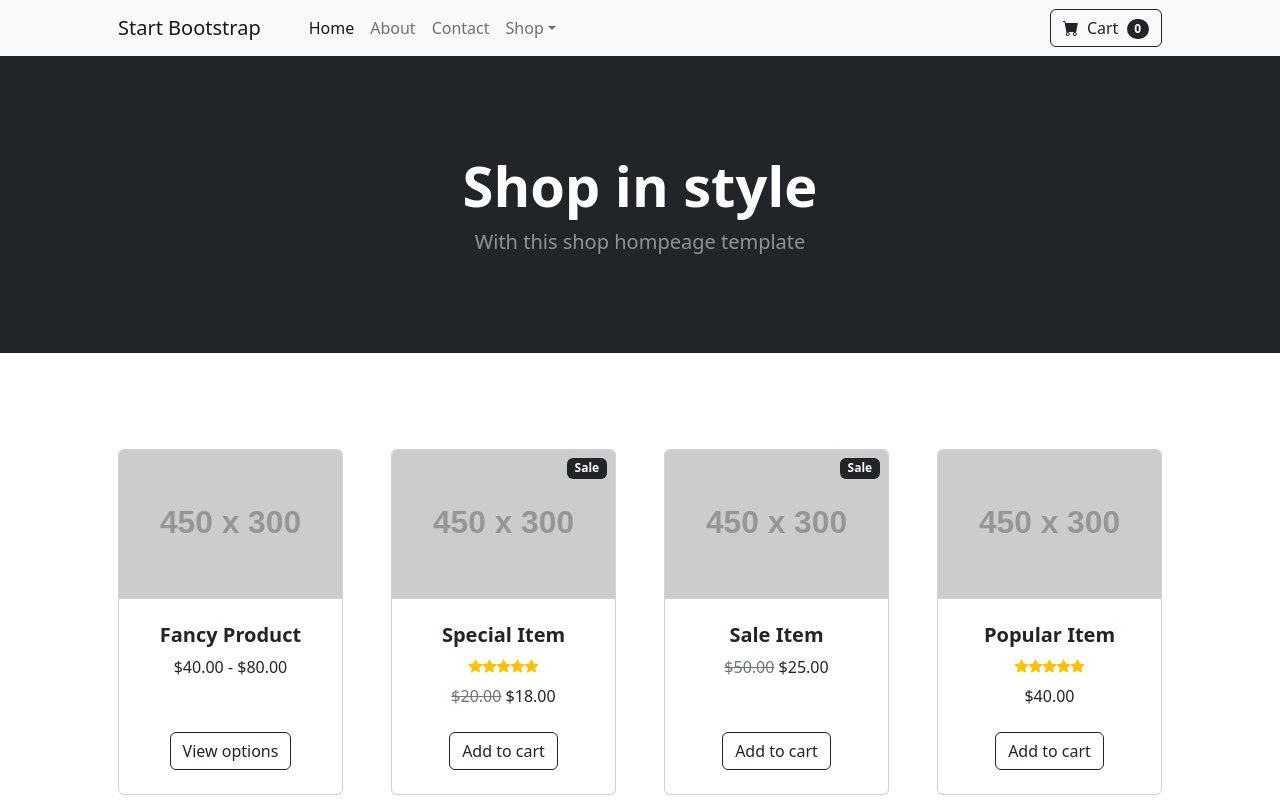
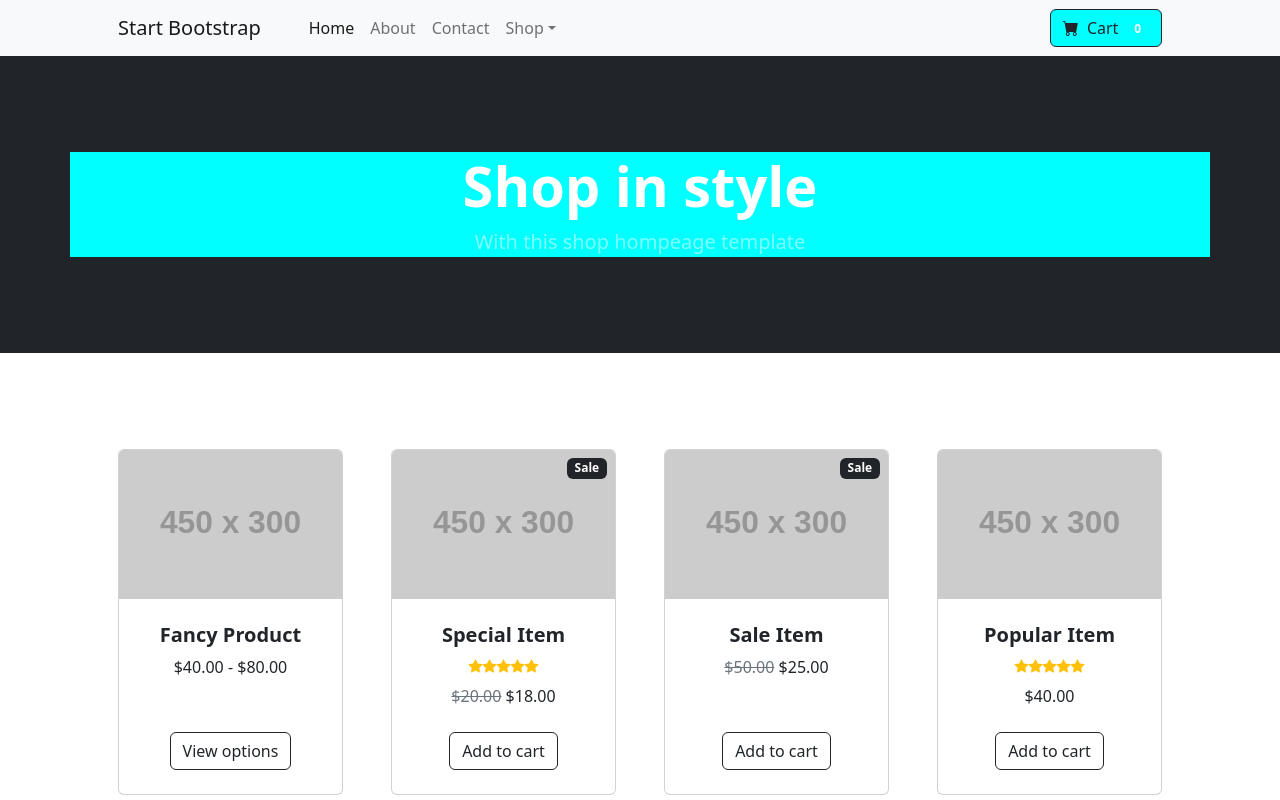
Before and after one commit to intanontangt-star/html-app, a plain HTML site: page index.html in a window 1280 px wide. Shown: the top 800 px of the page. Drawn offline with nearby package versions, Linux system fonts and the light colour scheme; placeholder pictures from the web are drawn by us.

Commit message:
chore : BG-color change

```diff
--- a/index.html
+++ b/index.html
@@ -35,10 +35,10 @@
                         </li>
                     </ul>
                     <form class="d-flex">
-                        <button class="btn btn-outline-dark" type="submit">
+                        <button class="btn btn-outline-dark" style="background-color: aqua;" type="submit">
                             <i class="bi-cart-fill me-1"></i>
                             Cart
-                            <span class="badge bg-dark text-white ms-1 rounded-pill">0</span>
+                            <span class="badge text-white ms-1 rounded-pill">0</span>
                         </button>
                     </form>
                 </div>
@@ -46,9 +46,9 @@
         </nav>
         <!-- Header-->
         <header class="bg-dark py-5">
-            <div class="container px-4 px-lg-5 my-5">
+            <div class="container px-4 px-lg-5 my-5" style="background-color: aqua;">
                 <div class="text-center text-white">
-                    <h1 class="display-4 fw-bolder">Shop in style</h1>
+                    <h1 class="display-4 fw-bolder" >Shop in style</h1>
                     <p class="lead fw-normal text-white-50 mb-0">With this shop hompeage template</p>
                 </div>
             </div>
```
